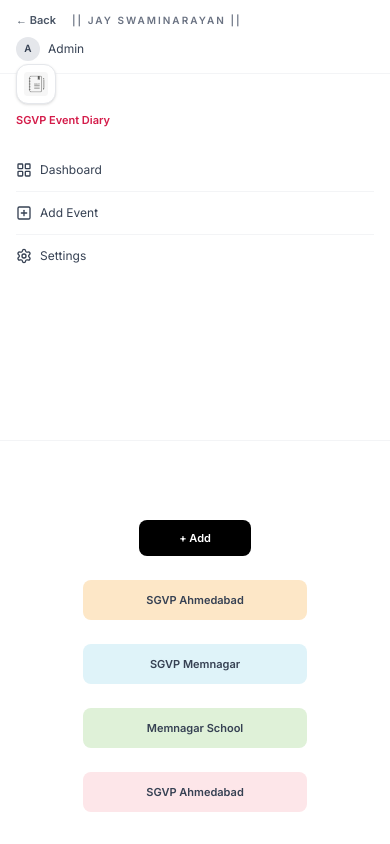
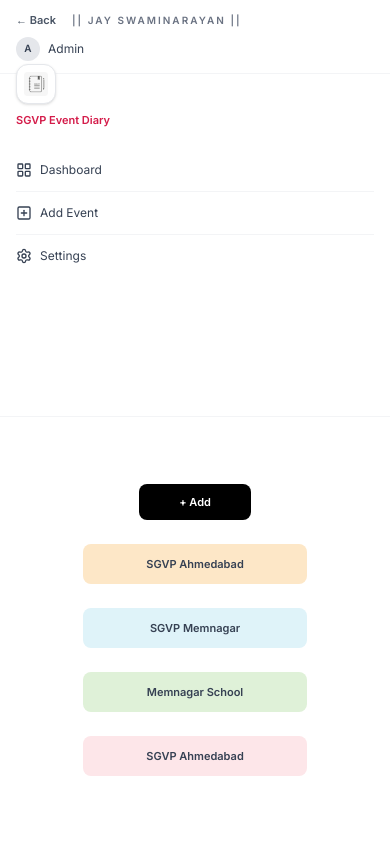
Before and after one commit to sgvpgraphic/sgvp-event-management, a Next.js app: page /create in a window 390 px wide. Built offline with nearby package versions, Linux system fonts and the light colour scheme.

Commit message:
Fix mobile scroll on create page

```diff
--- a/src/app/create/page.tsx
+++ b/src/app/create/page.tsx
@@ -26,7 +26,7 @@ export default function CreateEventPage() {
 
   return (
     <div className="min-h-screen bg-[#bdbdbd] flex items-stretch justify-stretch p-0">
-      <div className="w-full h-screen bg-white rounded-none shadow-none overflow-hidden relative pt-12">
+      <div className="w-full min-h-screen bg-white rounded-none shadow-none overflow-hidden relative pt-12 flex flex-col">
         {/* Top Bar */}
         <div className="absolute top-0 left-0 right-0 flex flex-col md:flex-row md:items-center md:justify-between gap-2 px-4 md:px-6 py-3 border-b border-gray-100 bg-white z-10">
           <div className="flex items-center gap-4">
@@ -60,7 +60,7 @@ export default function CreateEventPage() {
         </div>
 
         {/* Body */}
-        <div className="grid grid-cols-1 md:grid-cols-[200px_1fr] h-screen items-center">
+        <div className="grid grid-cols-1 md:grid-cols-[200px_1fr] flex-1 min-h-0 items-start md:items-center">
           {/* Sidebar */}
           <div className="border-b md:border-b-0 md:border-r border-gray-100 p-4 md:p-6 flex flex-col items-start md:items-center justify-start md:justify-between gap-4 relative overflow-hidden h-full">
             <div className="flex flex-col items-start md:items-center gap-2 z-10 w-full">
@@ -103,7 +103,7 @@ export default function CreateEventPage() {
           </div>
 
           {/* Main */}
-          <div className="h-full w-full px-4 md:px-8 flex items-center justify-center">
+          <div className="h-full w-full px-4 md:px-8 flex items-center justify-center overflow-y-auto">
             <div
               className={`grid items-center transition-all duration-300 ${
                 selectedIndex === null
```
